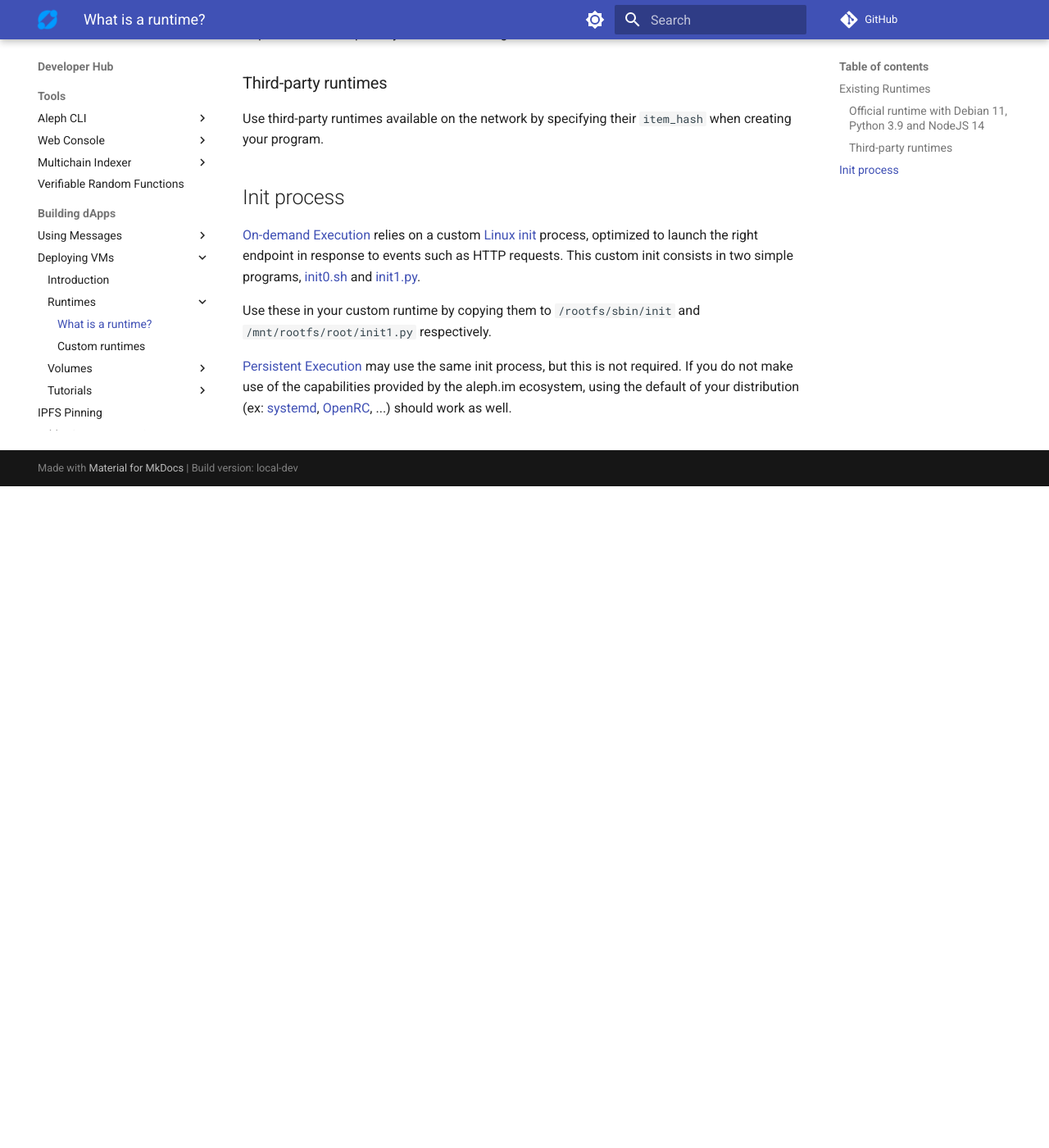
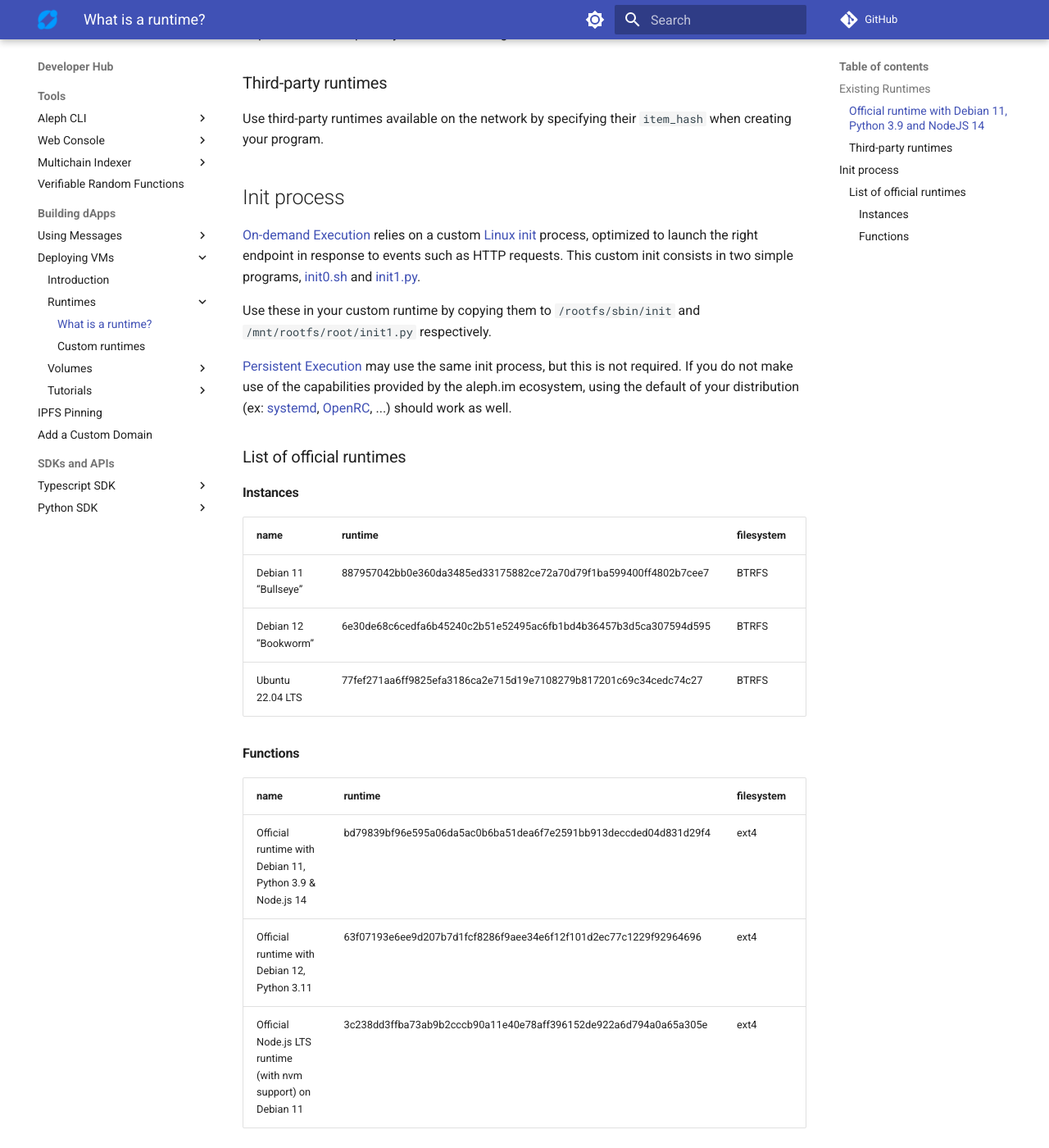
Before and after one commit to aleph-im/aleph-docs, an MkDocs documentation site: the page built from docs/computing/runtimes/index.md, in a window 1280 px wide and 1400 px high, scrolled down 807 px. Shown: the whole window at 82% size. Built offline with MkDocs 1.6.1 and Material for MkDocs 9.7.7, drawn with Linux system fonts in a browser that asks for light colours; comment, search, counter and statistics services are not loaded.

Commit message:
Integrate existing runtimes page into own section

```diff
--- a/docs/computing/runtimes/index.md
+++ b/docs/computing/runtimes/index.md
@@ -54,3 +54,21 @@
 [Persistent Execution](../index.md#persistent-execution) may use the same init process, but this is not required. If you do not make use
 of the capabilities provided by the aleph.im ecosystem, using the default of your distribution
 (ex: [systemd](https://systemd.io/), [OpenRC](https://github.com/OpenRC/openrc), ...) should work as well.
+
+### List of official runtimes
+
+#### Instances
+
+| name | runtime | filesystem |
+| --- | --- | --- |
+| Debian 11 “Bullseye” | 887957042bb0e360da3485ed33175882ce72a70d79f1ba599400ff4802b7cee7 | BTRFS |
+| Debian 12 “Bookworm” | 6e30de68c6cedfa6b45240c2b51e52495ac6fb1bd4b36457b3d5ca307594d595 |  BTRFS |
+| Ubuntu 22.04 LTS | 77fef271aa6ff9825efa3186ca2e715d19e7108279b817201c69c34cedc74c27 |  BTRFS |
+
+#### Functions
+
+| name                                                         | runtime                                                          | filesystem |
+|--------------------------------------------------------------|------------------------------------------------------------------|------------|
+| Official runtime with Debian 11, Python 3.9 & Node.js 14     | bd79839bf96e595a06da5ac0b6ba51dea6f7e2591bb913deccded04d831d29f4 | ext4       |
+| Official runtime with Debian 12, Python 3.11                 | 63f07193e6ee9d207b7d1fcf8286f9aee34e6f12f101d2ec77c1229f92964696 | ext4       |
+| Official Node.js LTS runtime (with nvm support) on Debian 11 | 3c238dd3ffba73ab9b2cccb90a11e40e78aff396152de922a6d794a0a65a305e | ext4       |
--- a/mkdocs.yml
+++ b/mkdocs.yml
@@ -169,3 +169,4 @@
         'libraries/Aleph.im-Python-SDK/index.md': 'libraries/python-sdk/index.md'
 
         'nodes/compute/installation/configure_caddy.md': 'nodes/compute/installation/configure-caddy.md'
+        'computing/runtimes/existing.md': 'computing/runtimes/index.md#existing-runtimes'
```
Also changed, not shown: docs/computing/runtimes/existing.md (deleted, +0 -46 lines).
